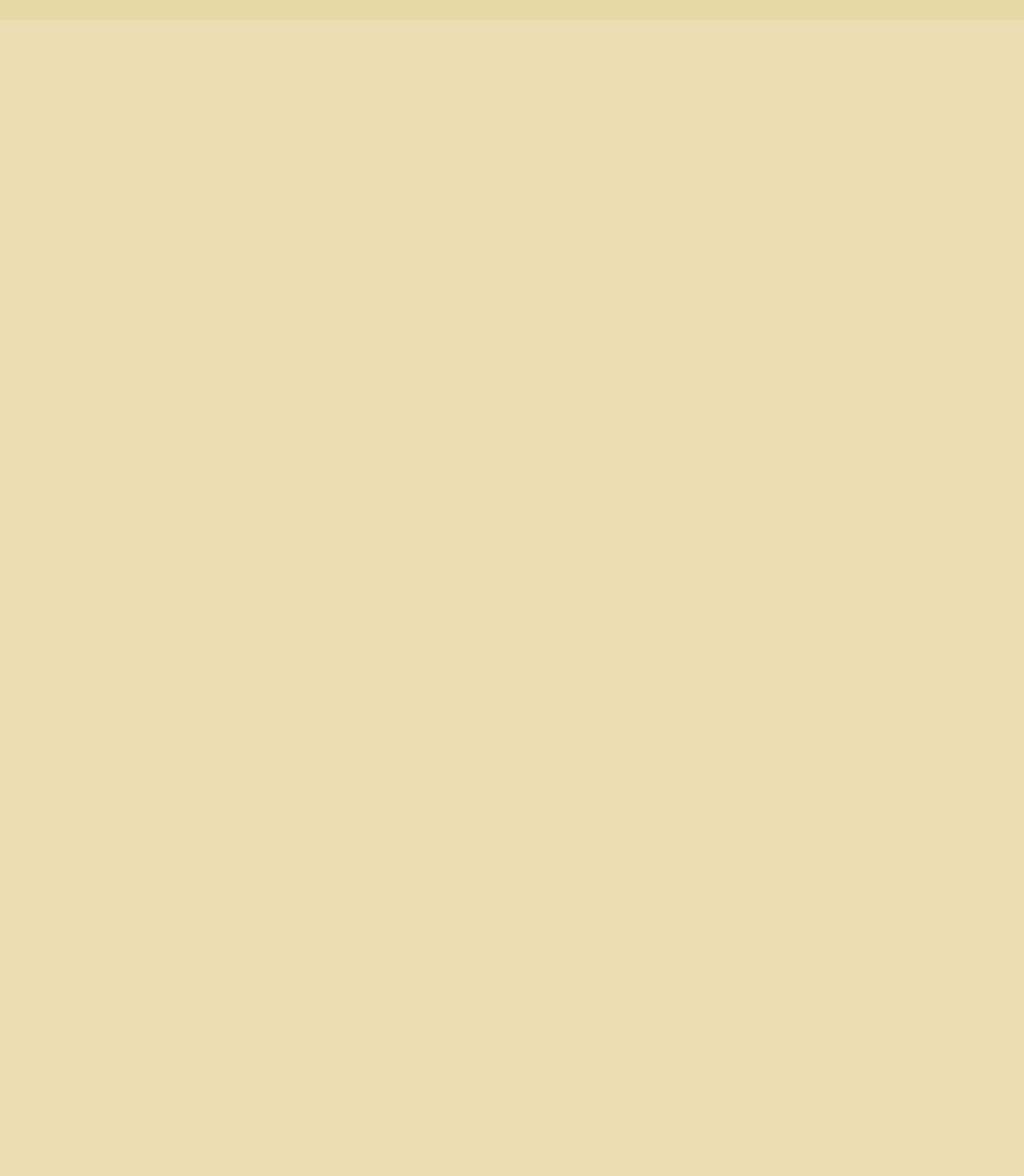
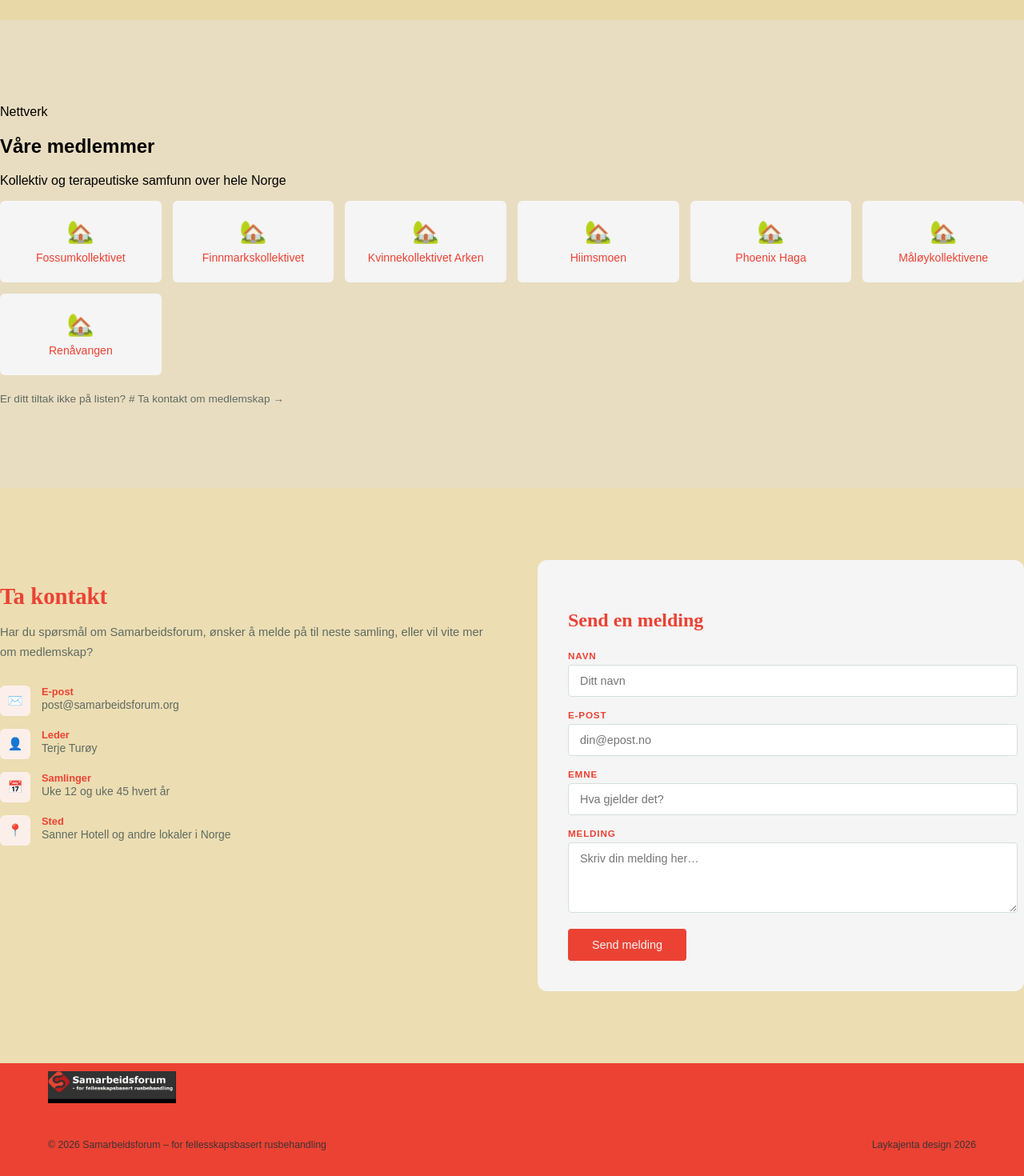
Before and after one commit to Laykajenta/Samarbeidsforum, a React (Vite) app in the folder felleskapsbasert/: page / in a window 1280 px wide. Shown: the part 1759-3229 px from the top of the page at 80% size. Before the commit the page ends 1784 px from the top, so only its background shows below. Built offline with nearby package versions, Linux system fonts and the light colour scheme.

Commit message:
lagt til de siste komponentene

```diff
--- a/felleskapsbasert/src/App.jsx
+++ b/felleskapsbasert/src/App.jsx
@@ -2,6 +2,9 @@
 import Hero from "./components/Hero";
 import News from "./components/News";
 import Events from "./components/events";
+import Members from "./components/Members";
+import Contact from "./components/Contact";
+import Footer from "./components/Footer";
 
 export default function App() {
   return (
@@ -10,6 +13,9 @@
       <Hero />
       <News />
       <Events />
+      <Members />
+      <Contact />
+      <Footer />
     </>
   );
 }
--- a/felleskapsbasert/src/components/Contact.jsx
+++ b/felleskapsbasert/src/components/Contact.jsx
@@ -0,0 +1,75 @@
+export default function Contact() {
+  return (
+    <section className="contact-section" id="kontakt">
+      <div className="wrapper">
+        <div className="contact-grid">
+          <div className="contact-info">
+            <h3>Ta kontakt</h3>
+            <p>
+              Har du spørsmål om Samarbeidsforum, ønsker å melde på til neste
+              samling, eller vil vite mer om medlemskap?
+            </p>
+
+            <div className="contact-detail">
+              <div className="icon-box">✉️</div>
+              <div className="detail-text">
+                <strong>E-post</strong>
+                <span>post@samarbeidsforum.org</span>
+              </div>
+            </div>
+
+            <div className="contact-detail">
+              <div className="icon-box">👤</div>
+              <div className="detail-text">
+                <strong>Leder</strong>
+                <span>Terje Turøy</span>
+              </div>
+            </div>
+
+            <div className="contact-detail">
+              <div className="icon-box">📅</div>
+              <div className="detail-text">
+                <strong>Samlinger</strong>
+                <span>Uke 12 og uke 45 hvert år</span>
+              </div>
+            </div>
+
+            <div className="contact-detail">
+              <div className="icon-box">📍</div>
+              <div className="detail-text">
+                <strong>Sted</strong>
+                <span>Sanner Hotell og andre lokaler i Norge</span>
+              </div>
+            </div>
+          </div>
+
+          <div className="contact-form">
+            <h3>Send en melding</h3>
+
+            <div className="form-group">
+              <label>Navn</label>
+              <input type="text" placeholder="Ditt navn" />
+            </div>
+
+            <div className="form-group">
+              <label>E-post</label>
+              <input type="email" placeholder="din@epost.no" />
+            </div>
+
+            <div className="form-group">
+              <label>Emne</label>
+              <input type="text" placeholder="Hva gjelder det?" />
+            </div>
+
+            <div className="form-group">
+              <label>Melding</label>
+              <textarea rows="4" placeholder="Skriv din melding her…"></textarea>
+            </div>
+
+            <button className="btn-submit">Send melding</button>
+          </div>
+        </div>
+      </div>
+    </section>
+  );
+}
--- a/felleskapsbasert/src/components/Footer.jsx
+++ b/felleskapsbasert/src/components/Footer.jsx
@@ -0,0 +1,19 @@
+import logo from "../assets/logo_samarbeidsforum.jpg";
+
+export default function Footer() {
+  return (
+    <footer className="site-footer">
+      <div className="footer-grid">
+        <div className="footer-brand">
+          <img src={logo} alt="Samarbeidsforum" />
+        </div>
+      </div>
+
+      <div className="footer-bottom">
+        <span>© 2026 Samarbeidsforum – for fellesskapsbasert rusbehandling</span>
+        <span>Laykajenta design 2026</span>
+      </div>
+    </footer>
+  );
+}
+``
--- a/felleskapsbasert/src/components/Members.jsx
+++ b/felleskapsbasert/src/components/Members.jsx
@@ -0,0 +1,60 @@
+export default function Members() {
+  return (
+    <section className="members-section" id="medlemmer">
+      <div className="wrapper">
+        <div className="section-header">
+          <p className="section-eyebrow">Nettverk</p>
+          <h2 className="section-title">Våre medlemmer</h2>
+          <p className="section-sub">
+            Kollektiv og terapeutiske samfunn over hele Norge
+          </p>
+        </div>
+
+        <div className="members-grid">
+          <div className="member-card">
+            <div className="icon">🏡</div>
+            <div className="name">Fossumkollektivet</div>
+          </div>
+
+          <div className="member-card">
+            <div className="icon">🏡</div>
+            <div className="name">Finnmarkskollektivet</div>
+          </div>
+
+          <div className="member-card">
+            <div className="icon">🏡</div>
+            <div className="name">Kvinnekollektivet Arken</div>
+          </div>
+
+          <div className="member-card">
+            <div className="icon">🏡</div>
+            <div className="name">Hiimsmoen</div>
+          </div>
+
+          <div className="member-card">
+            <div className="icon">🏡</div>
+            <div className="name">Phoenix Haga</div>
+          </div>
+
+          <div className="member-card">
+            <div className="icon">🏡</div>
+            <div className="name">Måløykollektivene</div>
+          </div>
+
+          <div className="member-card">
+            <div className="icon">🏡</div>
+            <div className="name">Renåvangen</div>
+          </div>
+        </div>
+
+        <p className="members-note">
+          Er ditt tiltak ikke på listen?{" "}
+          #
+            Ta kontakt om medlemskap →
+
+        </p>
+      </div>
+    </section>
+  );
+}
+``
```
